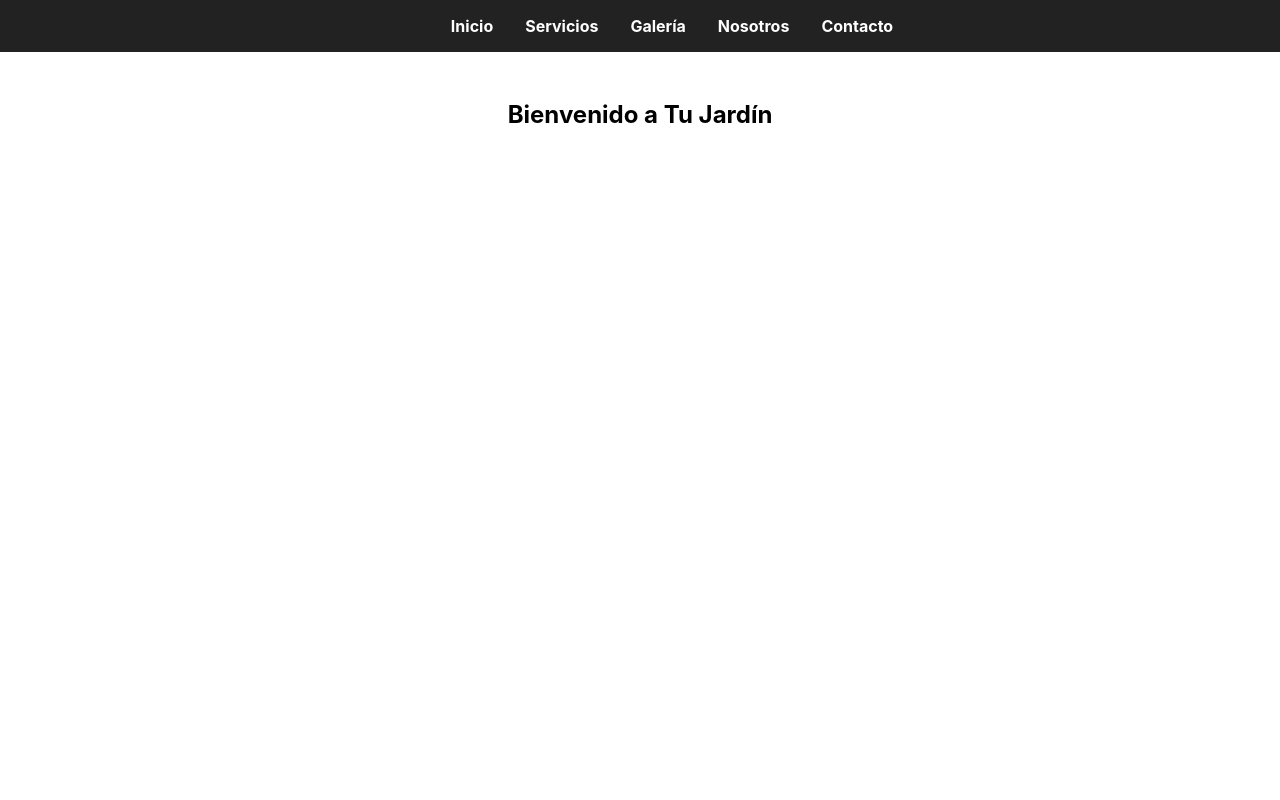
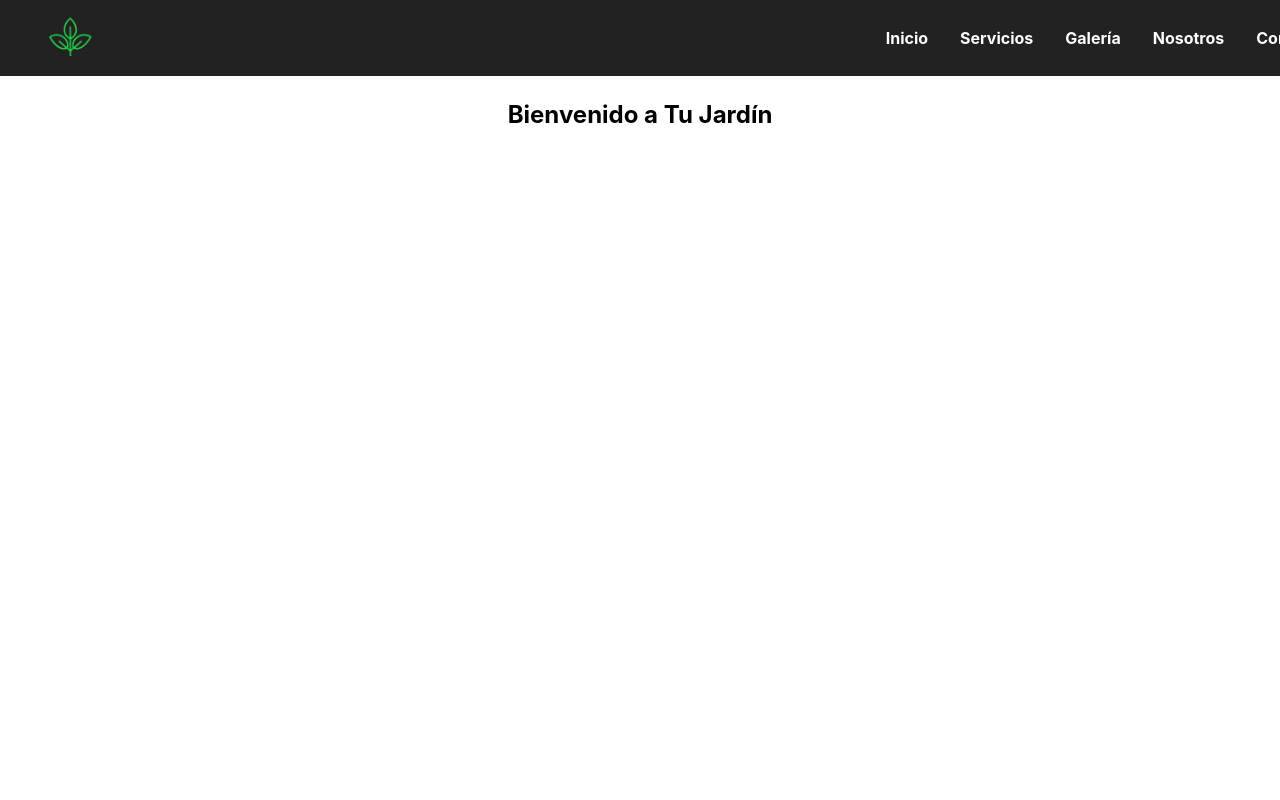
Before and after one commit to DevepMau/jardin-web, a React (Create React App) app: page / in a window 1280 px wide. Shown: the top 800 px of the page. Built offline with nearby package versions, Linux system fonts and the light colour scheme.

Commit message:
Se creo la carpeta assets / Se agrego la imagen del logo / Se agrego un logo al NavBar / Se modifico el css del NavBar

```diff
--- a/src/components/NavBar.css
+++ b/src/components/NavBar.css
@@ -8,7 +8,20 @@
   z-index: 100;
 }
 
-.navbar ul {
+.navbar-container {
+  display: flex;
+  justify-content: space-between;
+  align-items: center;
+  max-width: 1400px;
+  padding: 0 1rem; /* agrega esto */
+  width: 100%;
+}
+
+.navbar-logo img {
+  height: 40px;
+}
+
+.navbar-links ul {
   list-style: none;
   display: flex;
   justify-content: center;
--- a/src/components/NavBar.jsx
+++ b/src/components/NavBar.jsx
@@ -1,9 +1,15 @@
 import React from 'react'
 import './NavBar.css';
+import logo from '../assets/logo.png';
 
 export default function NavBar() {
   return (
     <nav className="navbar">
+        <div className='navbar-container'>
+            <div className='navbar-logo'>
+                <img src={logo} alt="Logo" />
+            </div>
+            <div className='navbar-links'>
                 <ul>
                     <li><a href="#home">Inicio</a></li>
                     <li><a href="#services">Servicios</a></li>
@@ -11,6 +17,8 @@ export default function NavBar() {
                     <li><a href="#about">Nosotros</a></li>
                     <li><a href="#contact">Contacto</a></li>
                 </ul>
+            </div>
+        </div>
     </nav>
   );
 };
```
Also changed, not shown: src/assets/logo.png (added). Lines whose indentation alone changed are shown as unchanged.
